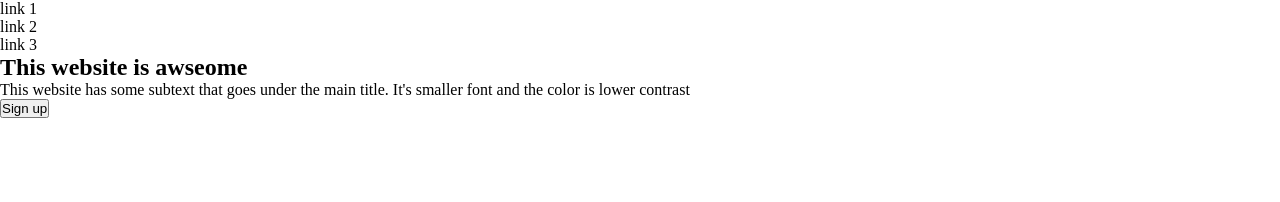
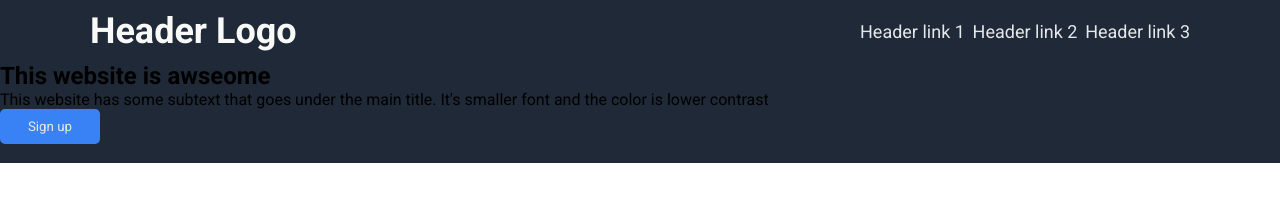
Before and after one commit to Mesi14/Landing_Page, a plain HTML site: page index.html in a window 1280 px wide. Drawn offline with Linux system fonts and the light colour scheme.

Commit message:
:sparkles: add new content to header section, :art: style the header

```diff
--- a/index.html
+++ b/index.html
@@ -9,11 +9,13 @@
 <body>
     <header>
         <nav>
-            <div id="logo"></div>
+            <div id="logo">
+                <h1>Header Logo</h1>
+            </div>
             <ul>
-                <li><a>link 1</a></li>
-                <li><a>link 2</a></li>
-                <li><a>link 3</a></li>
+                <li><a>Header link 1</a></li>
+                <li><a>Header link 2</a></li>
+                <li><a>Header link 3</a></li>
             </ul>
         </nav>
         <section>
--- a/styles.css
+++ b/styles.css
@@ -1,4 +1,44 @@
+@import url('https://fonts.googleapis.com/css2?family=Poppins:ital,wght@0,400;0,700;1,400;1,700&family=Roboto:ital,wght@0,400;0,700;0,900;1,300;1,400&display=swap');
+
 * {
     margin: 0;
     padding: 0;
+    font-family: 'Roboto', sans-serif;
 }
+
+nav {
+    padding: 10px 90px;
+    display: flex;
+    flex-direction: row;
+    align-items: center;
+    justify-content: space-between;
+}
+
+header {
+    background-color: #1F2937;
+}
+
+header ul {
+    color: #E5E7EB;
+    font-size: 18px;
+    display: flex;
+    flex-direction: row;
+    justify-content: space-between;
+    text-decoration: none;
+    list-style-type: none;
+    width: 30%;
+}
+
+#logo {
+    font-size: 24px;
+    color: #F9FAF8;
+}
+
+button {
+    background-color: #3882F6;
+    width: 100px;
+    padding: 10px;
+    color: #E5E7EB;
+    border-radius: 5px;
+    border: none;
+}
```
